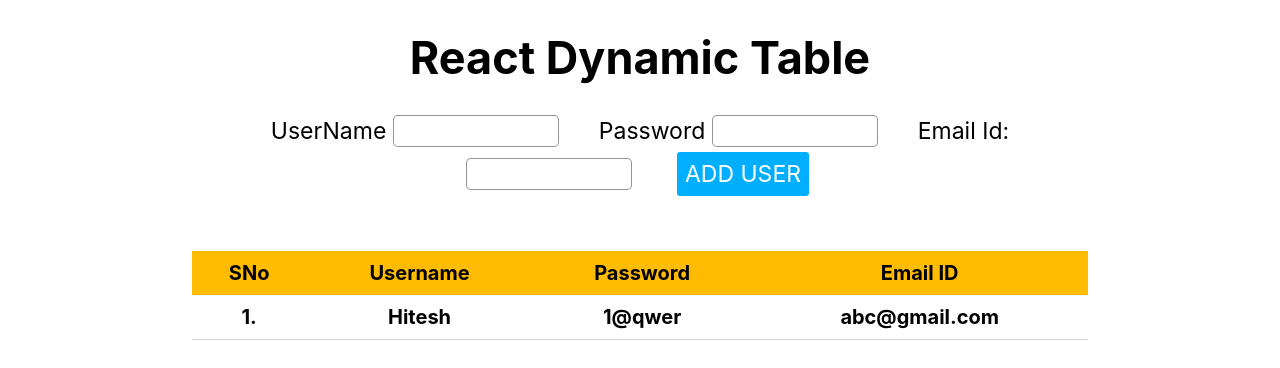
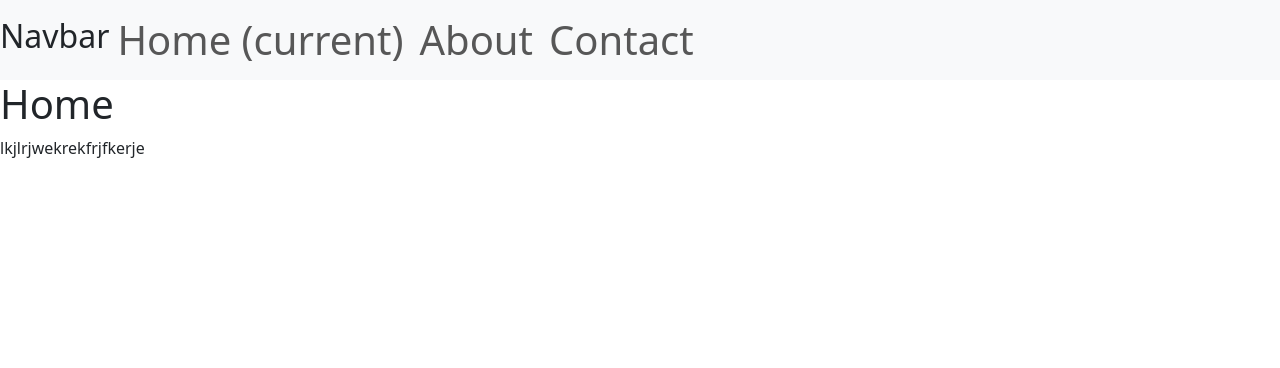
Before and after one commit to 0124hitesh/my-app, a React (Create React App) app: page / in a window 1280 px wide. Shown: the top 368 px of the page. Built offline with nearby package versions, Linux system fonts and the light colour scheme.

Commit message:
Practical_10

```diff
--- a/src/App.js
+++ b/src/App.js
@@ -1,24 +1,34 @@
 import logo from './logo.svg';
 //import './App.css';
 import React from 'react';
+import {BrowserRouter as Router, Route, Switch} from 'react-router-dom'
+
 // if there is single component in FunctionalComponent then no need to specify exact component name and can write any name
 // import fcc from from './Components/FunctionalComponent';
-import FunctionalComponent from './Components/FunctionalComponent';
-import {Class_Component,Class_Component2} from './Components/ClassComponent';
+// import FunctionalComponent from './Components/FunctionalComponent';
+// import {Class_Component,Class_Component2} from './Components/ClassComponent';
 
-import LifeCycle from './LifeCycle/LifeCycle';
-import Test from './LifeCycle/Test_Unmount';
+// import LifeCycle from './LifeCycle/LifeCycle';
+// import Test from './LifeCycle/Test_Unmount';
 
-import RS from './ReactState';
+// import RS from './ReactState';
 
-import Counter from './Practical/Practical8_Counter';
-import More from './Practical/Practical8_b';
+// import Counter from './Practical/Practical8_Counter';
+// import More from './Practical/Practical8_b';
 
-import ReactHooks from './Components/ReactHooks'
+// import ReactHooks from './Components/ReactHooks'
 
-import Event from './events'
+// import Event from './events'
 
-import Table from './Practical/Practical_9';
+// import Table from './Practical/Practical_9';
+
+import Navbar from './Navbar'
+import Home from './Practical/Home';
+import About from './Practical/About';
+import Contact from './Practical/Contact';
+import None from './Practical/p10_none';
+
+
 
 function App() {
   return (
@@ -39,7 +49,17 @@ function App() {
 
     {/* <Event/> */}
 
-    <Table/>
+    {/* <Table/> */}
+
+    <Router>
+      <Navbar/>
+      <Switch>
+        <Route exact path="/" component={Home}></Route>
+        <Route path="/about" component={About}></Route>
+        <Route path="/Contact" component={Contact}></Route>
+        <Route path="" component={None}></Route>
+      </Switch>
+    </Router>
 
 
     </>
--- /dev/null
+++ b/src/Navbar.js
@@ -0,0 +1,30 @@
+import React from 'react';
+import {Link} from 'react-router-dom'
+import "../node_modules/bootstrap/dist/css/bootstrap.css"
+
+
+export default function Navbar(){
+    return(
+      <nav class="navbar navbar-expand-lg navbar-light bg-light display-6">
+        <span class=" h2 mr-3" to="#">Navbar</span>
+
+
+        <div class="" id="navbarSupportedContent">
+          <ul class="navbar-nav mr-auto">
+            <li class="nav-item active">
+              <Link class="nav-link" to="/">Home <span class="sr-only">(current)</span></Link>
+            </li>
+            <li class="nav-item">
+              <Link class="nav-link" to="/about">About</Link>
+            </li>
+
+            <li class="nav-item">
+              <Link class="nav-link" to="/Contact">Contact</Link>
+            </li>
+
+          </ul>
+          </div>
+
+      </nav>
+    );
+}
--- /dev/null
+++ b/src/Practical/About.js
@@ -0,0 +1,10 @@
+import React from 'react';
+
+export default function About(){
+    return (
+        <>
+        <h1 class="ml-3">About</h1>
+        <p class="ml-3">lkjlrjwekrekfrjfkerje</p>
+        </>
+    );
+}
--- /dev/null
+++ b/src/Practical/Contact.js
@@ -0,0 +1,10 @@
+import React from 'react';
+
+export default function Contact(){
+    return (
+        <>
+        <h1 class="ml-3">Contact</h1>
+        <p class="ml-3">lkjlrjwekrekfrjfkerje</p>
+        </>
+    );
+}
--- /dev/null
+++ b/src/Practical/Home.js
@@ -0,0 +1,10 @@
+import React from 'react';
+
+export default function Home(){
+    return (
+        <>
+        <h1 class="ml-3">Home</h1>
+        <p class="ml-3">lkjlrjwekrekfrjfkerje</p>
+        </>
+    );
+}
--- /dev/null
+++ b/src/Practical/p10_none.js
@@ -0,0 +1,9 @@
+import React from 'react';
+
+export default function None(){
+    return (
+        <>
+        <h1 class="ml-3">None</h1>
+        </>
+    );
+}
```
